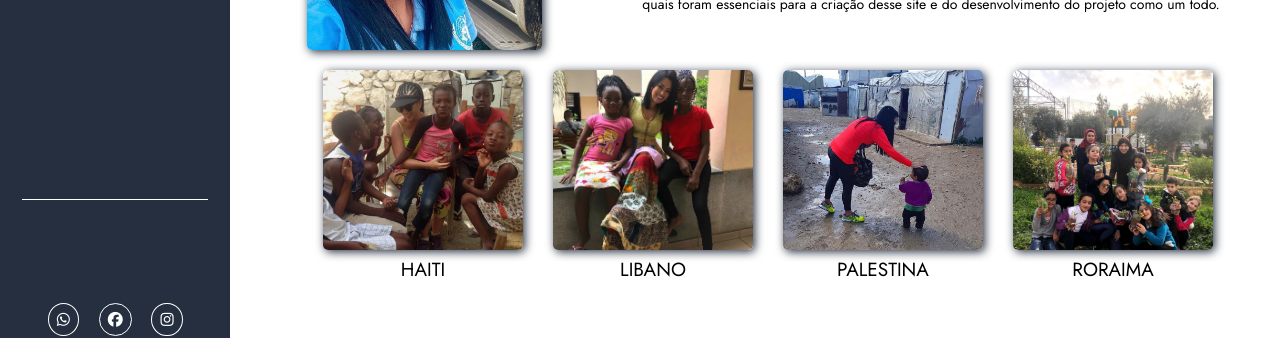
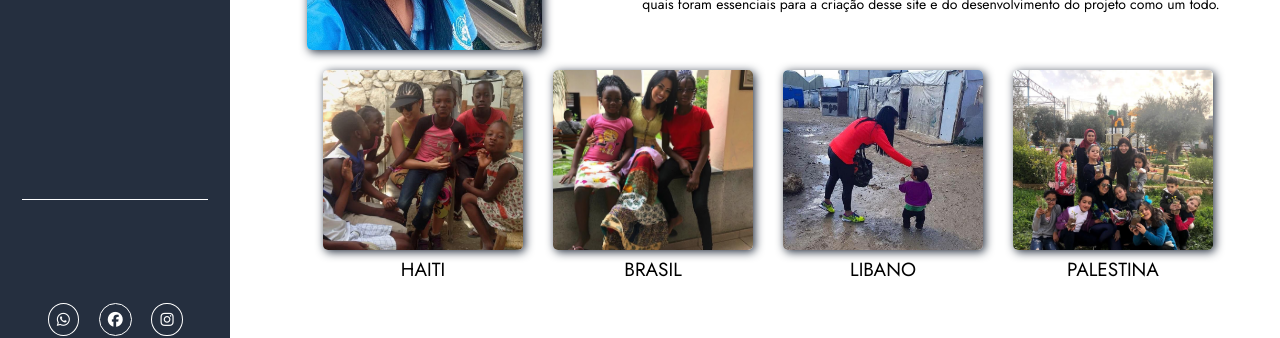
Before and after one commit to Santozzz/TCC-PERR-FRONTEND, a Vue app in the folder frontend/: page /Colaboradores in a window 1280 px wide. Shown: the part 446-784 px from the top of the page. Built offline with nearby package versions, Linux system fonts and the light colour scheme.

Commit message:
colaboradores

```diff
--- a/frontend/src/components/Colaboradores/colaboradores.vue
+++ b/frontend/src/components/Colaboradores/colaboradores.vue
@@ -29,15 +29,15 @@
                 </div>
                 <div class="lugares">
                     <img src="../../assets/img/Colaboradores/Libano.jpeg" alt="">
+                    <p>Brasil</p>
+                </div>
+                <div class="lugares">
+                    <img src="../../assets/img/Colaboradores/Palestina.jpeg" alt="">
                     <p>Libano</p>
                 </div>
                 <div class="lugares">
-                    <img src="../../assets/img/Colaboradores/Palestina.jpeg" alt="">
+                    <img src="../../assets/img/Colaboradores/Roraima.jpeg" alt="">
                     <p>Palestina</p>
-                </div>
-                <div class="lugares">
-                    <img src="../../assets/img/Colaboradores/Roraima.jpeg" alt="">
-                    <p>Roraima</p>
                 </div>
             </div>
         </div>
```
